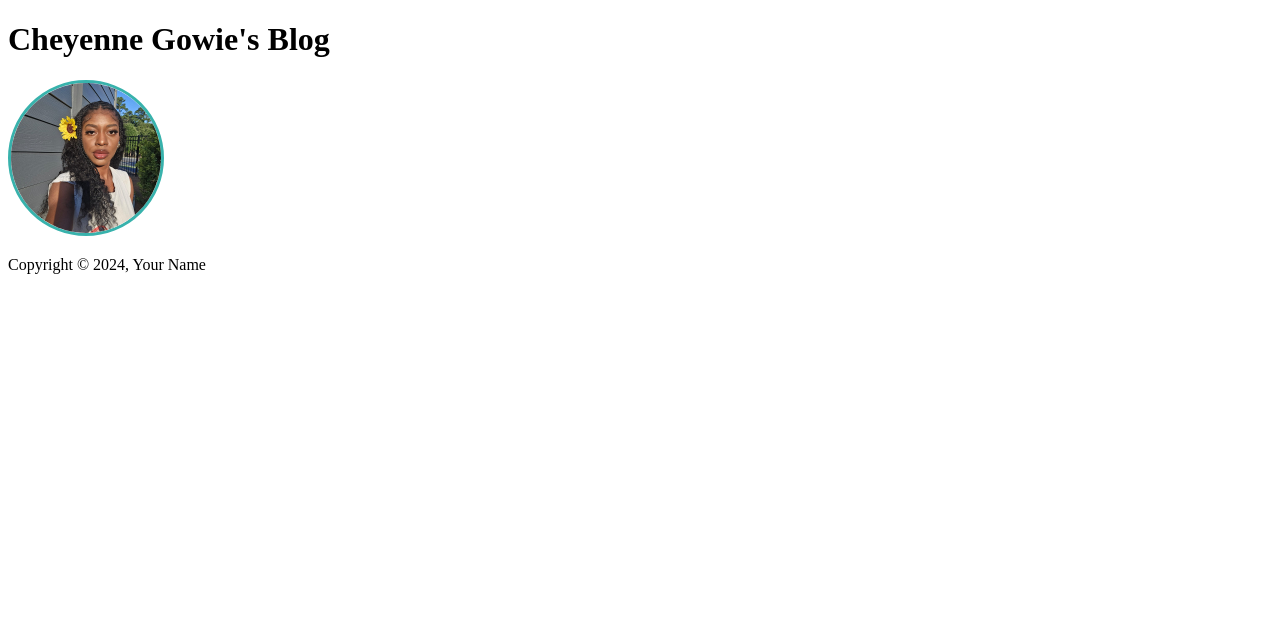
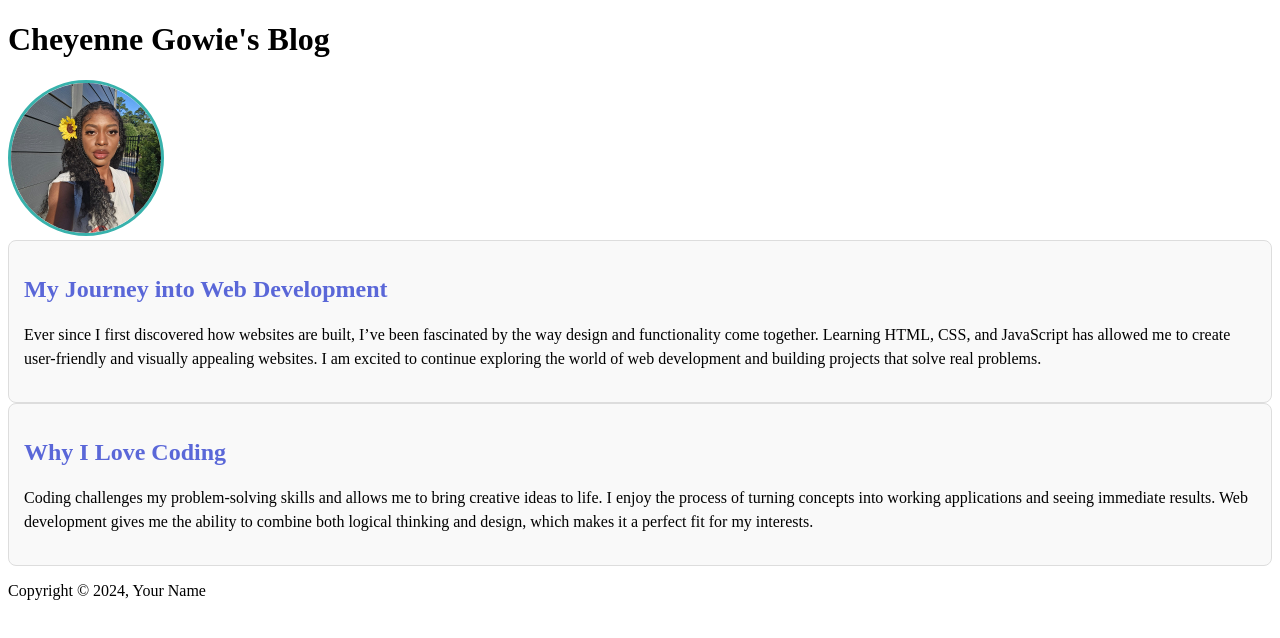
Before and after one commit to CheyenneGowie/info2180-lab2, a plain HTML site: page index.html in a window 1280 px wide. Drawn offline with Linux system fonts and the light colour scheme.

Commit message:
Added two blog posts in main content

```diff
--- a/index.html
+++ b/index.html
@@ -14,6 +14,21 @@
     <img src="mypic1.jpeg" alt="Cheyenne Gowie" class="profile-pic">
 </header>
 <main>
+    <article>
+      <h2> My Journey into Web Development </h2>
+      <p>Ever since I first discovered how websites are built,
+        I’ve been fascinated by the way design and functionality come together.
+         Learning HTML, CSS, and JavaScript has allowed me to create user-friendly and visually appealing websites.
+         I am excited to continue exploring the world of web development and building projects that solve real problems. </p>
+    </article>
+
+
+    <article>
+        <h2>Why I Love Coding</h2>
+        <p>Coding challenges my problem-solving skills and allows me to bring creative ideas to life.
+            I enjoy the process of turning concepts into working applications and seeing immediate results.
+            Web development gives me the ability to combine both logical thinking and design, which makes it a perfect fit for my interests. </p>
+    </article>
 <!-- This will contain your blog posts -->
 </main>
 <aside>
--- a/styles.css
+++ b/styles.css
@@ -5,3 +5,21 @@
     object-fit: cover;
     border: 3px solid #38B2AC;
 }
+
+article{
+    border: 1px solid #ddd;
+    padding: 15px;
+    margin: bottom 20px;
+    border-radius: 8px;
+    background-color: #f9f9f9;
+}
+
+article h2{
+    font: 20px;
+    color: #5A67D8;
+}
+
+article p{
+    font-size: 16px;
+    line-height: 1.5;
+}
```
